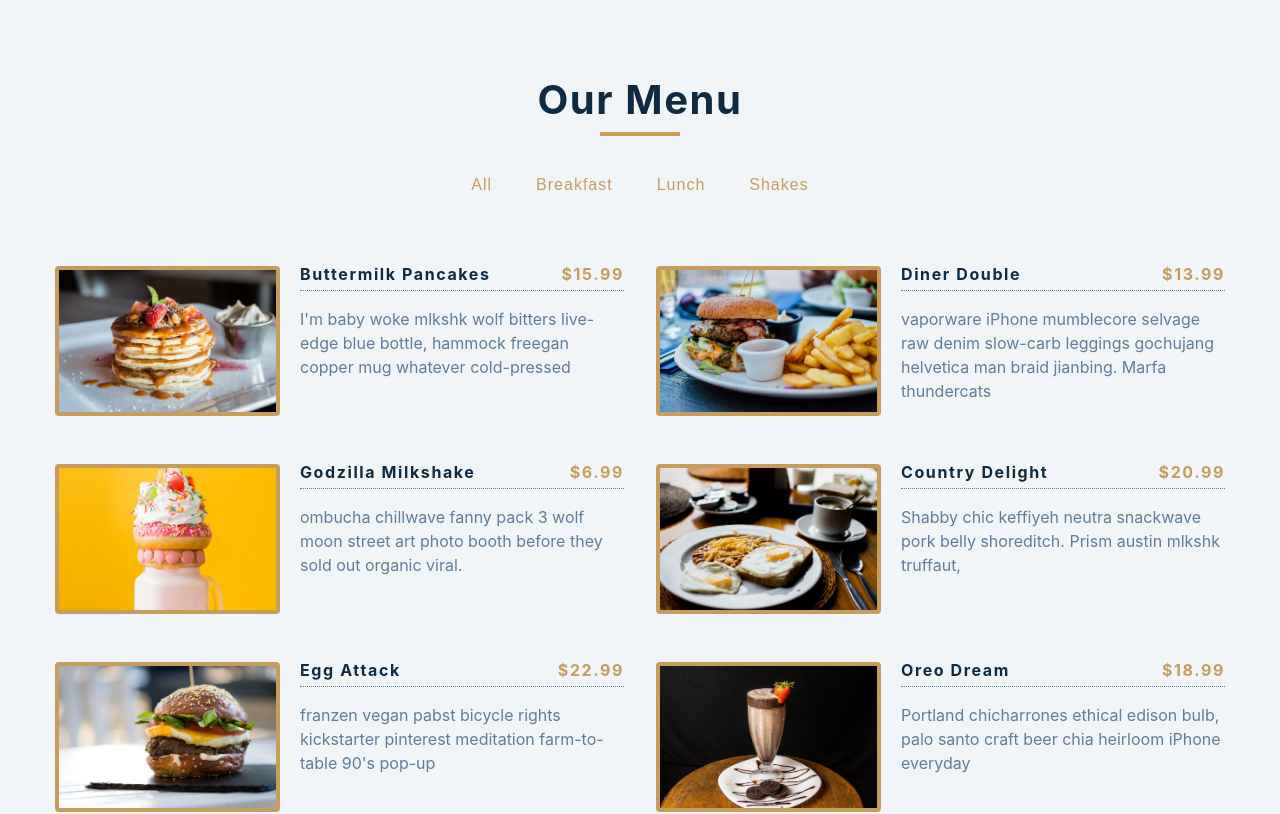
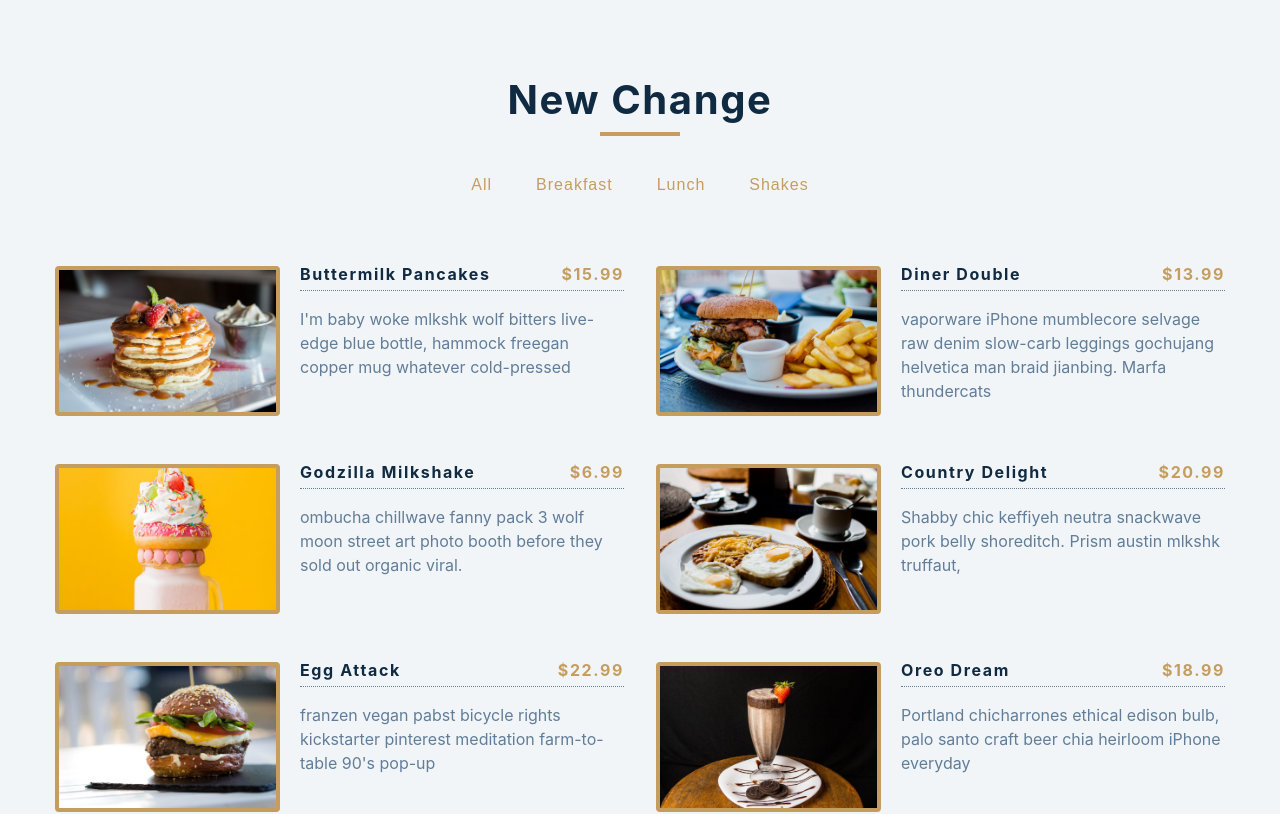
Before and after one commit to aishtiaq7/05-menu, a React (Create React App) app: page / in a window 1280 px wide. Shown: the top 814 px of the page. Built offline with nearby package versions, Linux system fonts and the light colour scheme.

Commit message:
changed text

```diff
--- a/src/App.js
+++ b/src/App.js
@@ -31,7 +31,7 @@ function App() {
     <main>
       <section className="menu section">
         <div className="title">
-          <h2>Our Menu</h2>
+          <h2>New Change</h2>
         <div className="underline"></div>
         </div>
         <Categories filterCategory={filterCategory} allCategories={allCategories}/>
```
